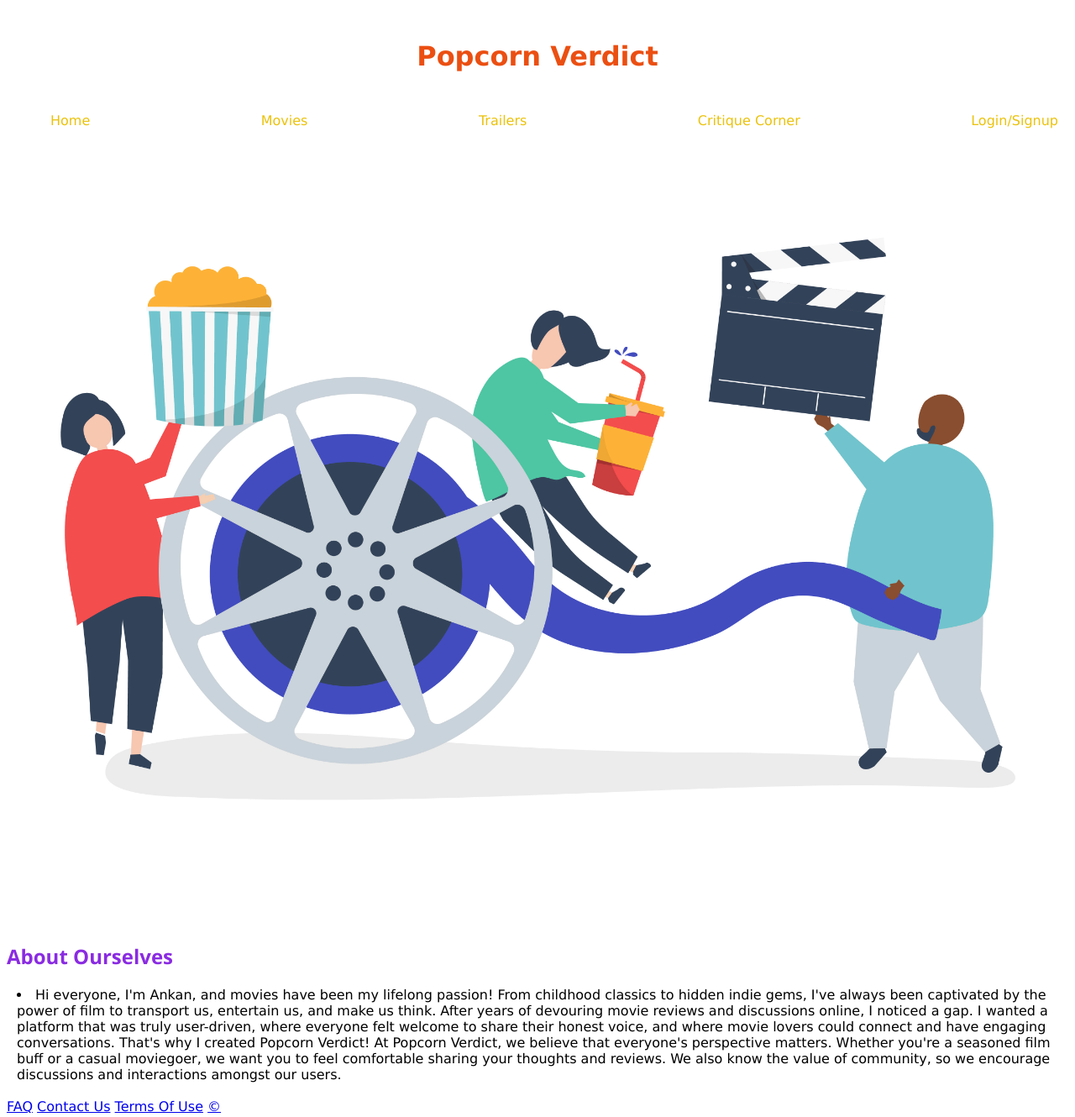
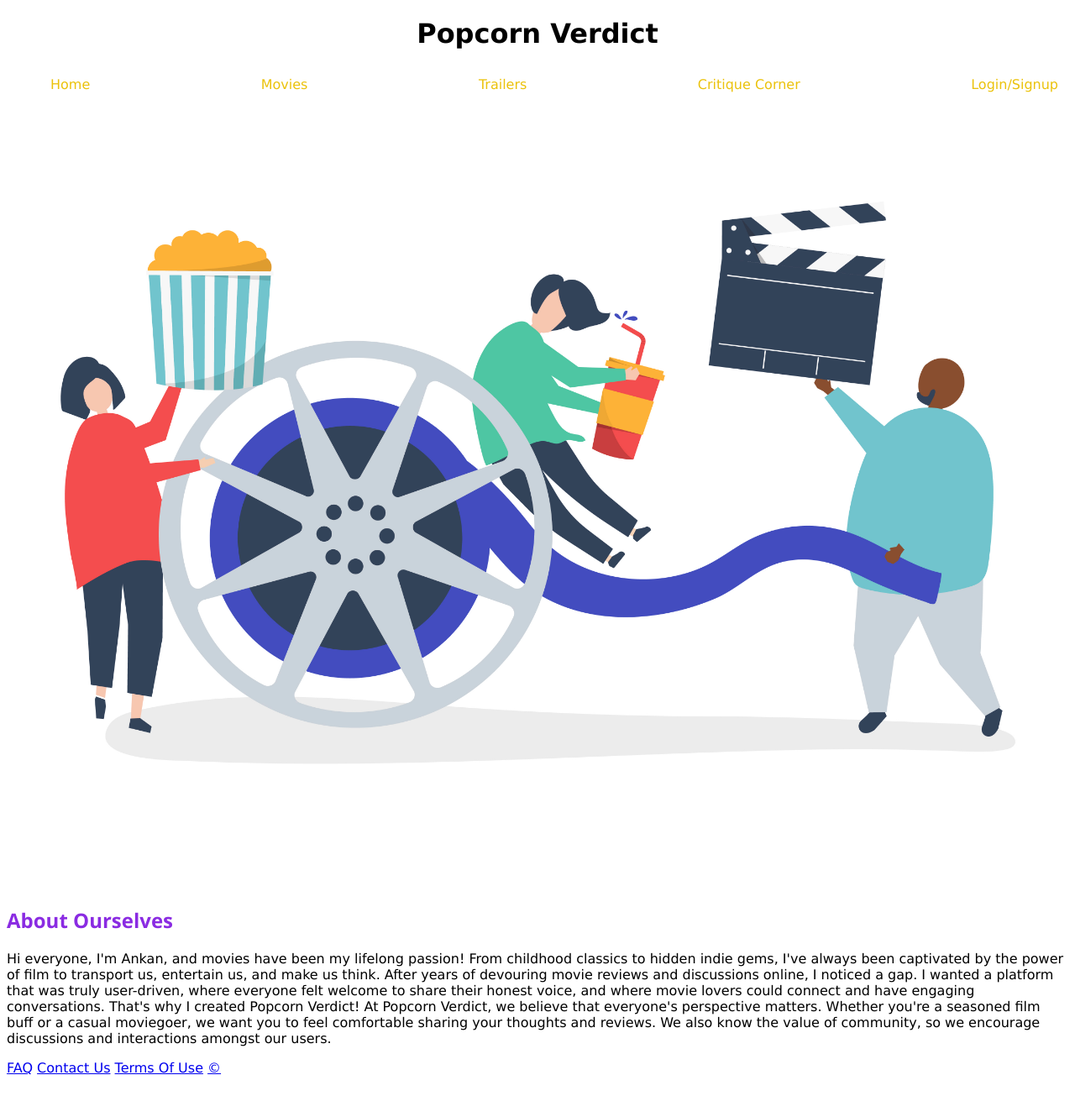
Before and after one commit to ankankp007/Popcorn-Verdict, a plain HTML site: page index.html in a window 1280 px wide. Shown: the whole page at 84% size. After the commit the page ends 1289 px from the top, so only its background shows below. Drawn offline with Linux system fonts and the light colour scheme.

Commit message:
File Added

```diff
--- a/index.html
+++ b/index.html
@@ -10,11 +10,9 @@
     <link rel="stylesheet" href="./styles/styles.css">
 </head>
 
-<img>
+<body>
+    <h1 class="heading">Popcorn Verdict</h1>
 
-<header class="heading">
-    <h1>Popcorn Verdict</h1>
-</header>
     <nav>
         <ul>
             <li class="nav-link"> <a href="index.html"> Home </a></li>
@@ -25,14 +23,14 @@
         </ul>
     </nav>
     <img src="./public/img.jpg" width="100%" />
-<main>
     <section>
         <h2>About Ourselves</h2>
-        <li> Hi everyone, I'm Ankan, and movies have been my lifelong passion! From childhood classics to hidden indie gems, I've always been captivated by the power of film to transport us, entertain us, and make us think. After years of devouring movie reviews
+        <p>
+            Hi everyone, I'm Ankan, and movies have been my lifelong passion! From childhood classics to hidden indie gems, I've always been captivated by the power of film to transport us, entertain us, and make us think. After years of devouring movie reviews
             and discussions online, I noticed a gap. I wanted a platform that was truly user-driven, where everyone felt welcome to share their honest voice, and where movie lovers could connect and have engaging conversations. That's why I created Popcorn
             Verdict! At Popcorn Verdict, we believe that everyone's perspective matters. Whether you're a seasoned film buff or a casual moviegoer, we want you to feel comfortable sharing your thoughts and reviews. We also know the value of community,
-            so we encourage discussions and interactions amongst our users.</li>
-        <h3> </h3>
+            so we encourage discussions and interactions amongst our users.
+        </p>
     </section>
     <section>
         <a href="./faq.html">FAQ</a>
@@ -40,9 +38,6 @@
         <a href="./term.html">Terms Of Use</a>
         <a href="./copy.html">&copy;</a>
     </section>
-</main>
-</body>
-<script src="" async defer></script>
 </body>
 
 </html>
```
Lines whose indentation alone changed are shown as unchanged.
